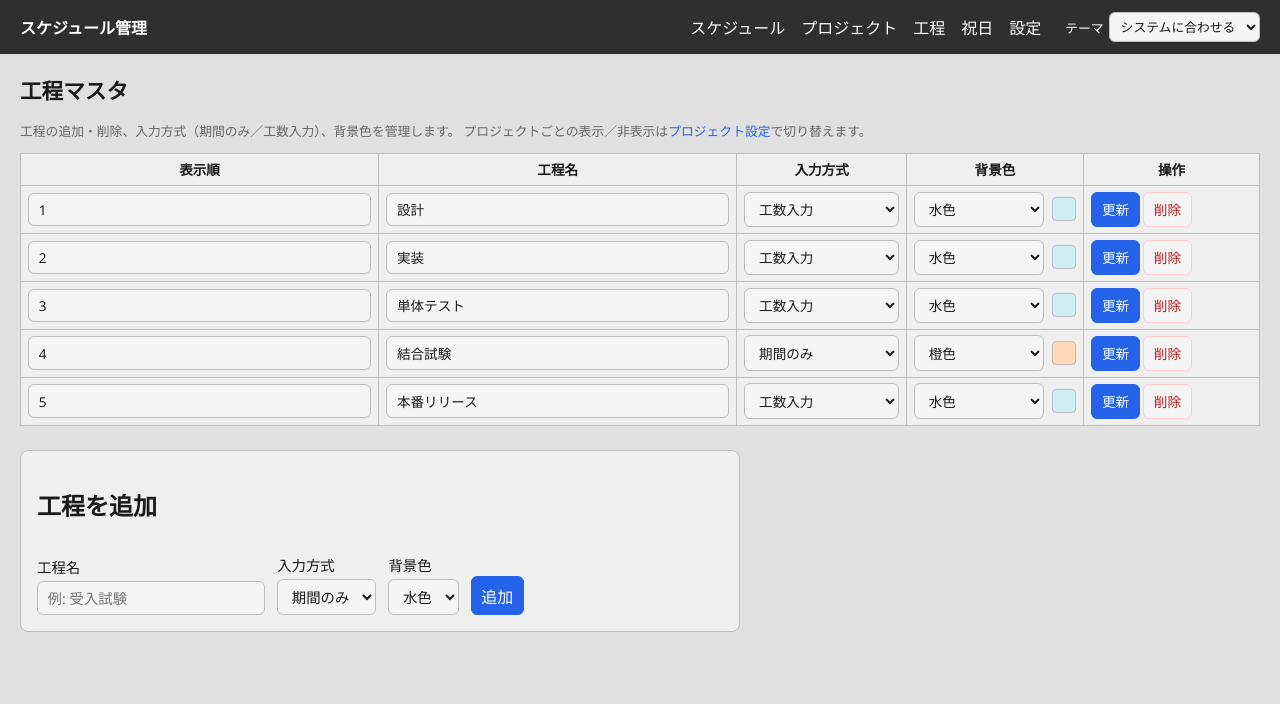
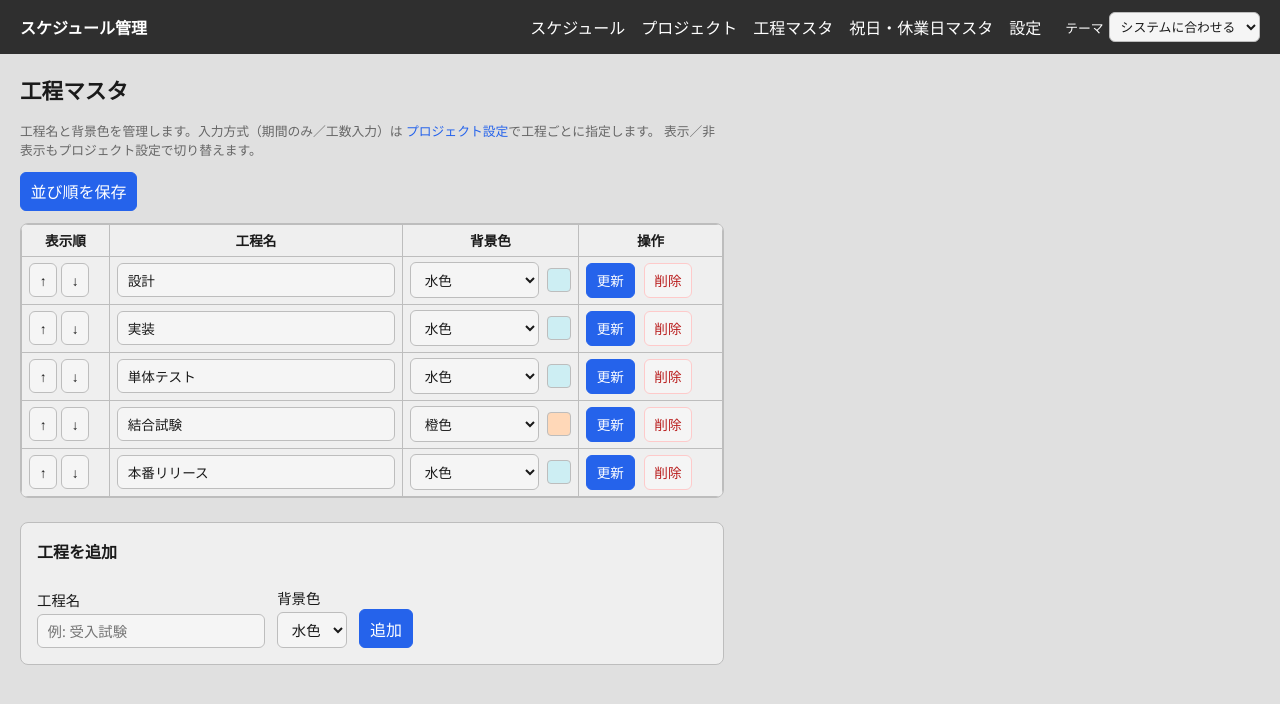
Before and after one commit to landwarrior/schedule_manager, a Flask app: page /phases in a window 1280 px wide. Shown: the top 704 px of the page. Run offline with Flask 3, Linux system fonts and the light colour scheme; data comes from the database, SQL or seed files in the repository.

Commit message:
マスタ関連の修正

```diff
--- a/app.py
+++ b/app.py
@@ -8,7 +8,6 @@ from calendar_util import (
     DECADE_LABELS,
     PHASE_COLOR_LABELS,
     PHASE_COLORS,
-    PHASE_INPUT_MODES,
     allocation_status,
     business_days,
     capacity,
@@ -41,6 +40,8 @@ from models import (
     set_allocation,
     update_phase_definition,
     update_project,
+    reorder_phase_definitions,
+    update_holiday,
     update_settings,
     update_theme,
 )
@@ -114,7 +115,11 @@ def _parse_project_phases(form) -> list[dict]:
         if enabled:
             enabled_count += 1
         config: dict = {"phase_id": phase_id, "enabled": enabled}
-        if phase["input_mode"] == "effort":
+        mode_raw = (form.get(f"input_mode_{phase_id}") or "effort").strip()
+        if mode_raw not in ("period", "effort"):
+            raise ValueError("入力方式が不正です")
+        config["input_mode"] = mode_raw
+        if mode_raw == "effort":
             config["total_effort"] = _parse_effort(form.get(f"total_{phase_id}"))
         else:
             start_raw = (form.get(f"period_{phase_id}_start_ym") or "").strip()
@@ -354,10 +359,10 @@ def projects_new():
             {
                 "phase_id": phase["id"],
                 "name": phase["name"],
-                "input_mode": phase["input_mode"],
                 "color": phase["color"],
                 "sort_order": index,
                 "enabled": True,
+                "input_mode": "period" if phase.get("legacy_key") == "integration" else "effort",
                 "total_effort": 0.0,
                 "start_ym": None,
                 "start_decade": None,
@@ -418,7 +423,6 @@ def phases_page():
             if action == "create":
                 create_phase_definition(
                     request.form.get("name") or "",
-                    request.form.get("input_mode") or "effort",
                     request.form.get("color") or "cyan",
                 )
                 flash("工程を追加しました", "ok")
@@ -426,11 +430,14 @@ def phases_page():
                 update_phase_definition(
                     int(request.form.get("phase_id")),
                     request.form.get("name") or "",
-                    request.form.get("input_mode") or "effort",
                     request.form.get("color") or "cyan",
-                    int(request.form.get("sort_order") or "0"),
                 )
                 flash("工程を更新しました", "ok")
+            elif action == "reorder":
+                order_raw = (request.form.get("phase_order") or "").strip()
+                ordered_ids = [int(part) for part in order_raw.split(",") if part.strip()]
+                reorder_phase_definitions(ordered_ids)
+                flash("表示順を保存しました", "ok")
             else:
                 raise ValueError("操作が不正です")
         except ValueError as exc:
@@ -440,7 +447,6 @@ def phases_page():
         "phases.html",
         phases=list_phase_definitions(),
         phase_colors=PHASE_COLORS,
-        phase_input_modes=PHASE_INPUT_MODES,
         phase_input_mode_label=phase_input_mode_label,
     )
 
@@ -467,6 +473,17 @@ def holidays():
         except ValueError as exc:
             flash(str(exc), "error")
     return render_template("holidays.html", holidays=list_holidays())
+
+
+@app.post("/holidays/<date_str>/update")
+def holidays_update(date_str: str):
+    try:
+        name = (request.form.get("name") or "").strip()
+        update_holiday(date_str, name)
+        flash("祝日を更新しました", "ok")
+    except ValueError as exc:
+        flash(str(exc), "error")
+    return redirect(url_for("holidays"))
 
 
 @app.post("/holidays/<date_str>/delete")
--- a/static/style.css
+++ b/static/style.css
@@ -22,8 +22,8 @@ html[data-theme="system"] {
   --phase-orange-text: #c2410c;
   --phase-green-bg: #d1fae5;
   --phase-green-text: #166534;
-  --phase-lavender-bg: #ede9fe;
-  --phase-lavender-text: #5b21b6;
+  --phase-lavender-bg: #d8cff5;
+  --phase-lavender-text: #4c1d95;
   --sticky-bg: #e8e8e8;
   --header-bg: #2f2f2f;
   --header-text: #ffffff;
@@ -65,8 +65,8 @@ html[data-theme="dark"] {
   --phase-orange-text: #fdba74;
   --phase-green-bg: #14532d;
   --phase-green-text: #bbf7d0;
-  --phase-lavender-bg: #3b3561;
-  --phase-lavender-text: #ddd6fe;
+  --phase-lavender-bg: #5c5685;
+  --phase-lavender-text: #ede9fe;
   --sticky-bg: #2e2e2e;
   --header-bg: #1a1a1a;
   --header-text: #d0d0d0;
@@ -108,8 +108,8 @@ html[data-theme="dark"] {
     --phase-orange-text: #fdba74;
     --phase-green-bg: #14532d;
     --phase-green-text: #bbf7d0;
-    --phase-lavender-bg: #3b3561;
-    --phase-lavender-text: #ddd6fe;
+    --phase-lavender-bg: #5c5685;
+    --phase-lavender-text: #ede9fe;
     --sticky-bg: #2e2e2e;
     --header-bg: #1a1a1a;
     --header-text: #d0d0d0;
@@ -442,6 +442,52 @@ fieldset {
 .data-table { width: 100%; }
 .actions form { margin: 0; }
 
+.master-page {
+  max-width: 44rem;
+}
+
+.master-table-wrap {
+  width: 100%;
+  background: var(--surface);
+  border: 1px solid var(--line);
+  border-radius: 8px;
+  overflow: hidden;
+  margin-bottom: 1rem;
+}
+
+.master-page .data-table {
+  width: 100%;
+  table-layout: fixed;
+}
+
+.master-table th,
+.master-table td {
+  overflow: hidden;
+  text-overflow: ellipsis;
+}
+
+.master-table .col-order { width: 5.5rem; }
+.master-table .col-date { width: 8.5rem; }
+.master-table .col-color { width: 11rem; }
+.master-table .col-actions { width: 9rem; }
+
+.master-add-panel {
+  margin-top: 0;
+}
+
+.master-add-panel h2 {
+  margin: 0 0 0.75rem;
+  font-size: 1rem;
+  font-weight: 600;
+}
+
+.phase-create-form { margin-top: 1.5rem; }
+
+.holiday-create-form {
+  margin-top: 0;
+  margin-bottom: 1rem;
+}
+
 .phase-config-list {
   display: flex;
   flex-direction: column;
@@ -488,10 +534,55 @@ fieldset {
   margin-top: 0.35rem;
 }
 
+.phase-mode-row {
+  margin-bottom: 0.5rem;
+}
+
+.phase-effort-fields[hidden],
+.phase-period-fields[hidden] {
+  display: none !important;
+}
+
+.phase-order-form {
+  margin-bottom: 0.75rem;
+}
+
+.phase-master-table .phase-order-actions {
+  display: inline-flex;
+  gap: 0.25rem;
+}
+
+.holiday-master-table input[type="text"] {
+  width: 100%;
+  max-width: 100%;
+  min-width: 0;
+}
+
+.master-table .actions {
+  white-space: nowrap;
+}
+
+.master-table .actions button + button {
+  margin-left: 0.35rem;
+}
+
+.sr-only {
+  position: absolute;
+  width: 1px;
+  height: 1px;
+  padding: 0;
+  margin: -1px;
+  overflow: hidden;
+  clip: rect(0, 0, 0, 0);
+  white-space: nowrap;
+  border: 0;
+}
+
 .phase-master-table input[type="text"],
 .phase-master-table input[type="number"],
 .phase-master-table select {
   width: 100%;
+  max-width: 100%;
   min-width: 0;
 }
 
@@ -524,8 +615,6 @@ fieldset {
 .color-sample.color-orange { background: var(--phase-orange-bg); }
 .color-sample.color-green { background: var(--phase-green-bg); }
 .color-sample.color-lavender { background: var(--phase-lavender-bg); }
-
-.phase-create-form { margin-top: 1.5rem; }
 
 /* Date / month picker */
 .dp-field {
--- a/templates/base.html
+++ b/templates/base.html
@@ -12,8 +12,8 @@
     <nav>
       <a href="{{ url_for('schedule') }}">スケジュール</a>
       <a href="{{ url_for('projects_list') }}">プロジェクト</a>
-      <a href="{{ url_for('phases_page') }}">工程</a>
-      <a href="{{ url_for('holidays') }}">祝日</a>
+      <a href="{{ url_for('phases_page') }}">工程マスタ</a>
+      <a href="{{ url_for('holidays') }}">祝日・休業日マスタ</a>
       <a href="{{ url_for('settings_page') }}">設定</a>
       <form class="theme-switcher" method="post" action="{{ url_for('settings_theme') }}">
         <input type="hidden" name="next" value="{{ request.full_path.rstrip('?') }}">
--- a/templates/phases.html
+++ b/templates/phases.html
@@ -1,45 +1,46 @@
 {% extends "base.html" %}
-{% block title %}工程 — スケジュール管理{% endblock %}
+{% block title %}工程マスタ — スケジュール管理{% endblock %}
 {% block content %}
+<section class="master-page">
 <section class="toolbar">
   <h1>工程マスタ</h1>
 </section>
 
 <p class="field-help">
-  工程の追加・削除、入力方式（期間のみ／工数入力）、背景色を管理します。
-  プロジェクトごとの表示／非表示は<a href="{{ url_for('projects_list') }}">プロジェクト設定</a>で切り替えます。
+  工程名と背景色を管理します。入力方式（期間のみ／工数入力）は
+  <a href="{{ url_for('projects_list') }}">プロジェクト設定</a>で工程ごとに指定します。
+  表示／非表示もプロジェクト設定で切り替えます。
 </p>
 
-<table class="data-table phase-master-table">
+<form method="post" id="phase-order-form" class="phase-order-form">
+  <input type="hidden" name="action" value="reorder">
+  <input type="hidden" name="phase_order" id="phase-order"
+         value="{{ phases | map(attribute='id') | join(',') }}">
+  <button type="submit">並び順を保存</button>
+</form>
+
+<div class="master-table-wrap">
+<table class="data-table master-table phase-master-table">
   <thead>
     <tr>
-      <th>表示順</th>
+      <th class="col-order">表示順</th>
       <th>工程名</th>
-      <th>入力方式</th>
-      <th>背景色</th>
-      <th>操作</th>
+      <th class="col-color">背景色</th>
+      <th class="col-actions">操作</th>
     </tr>
   </thead>
-  <tbody>
+  <tbody id="phase-master-list">
     {% for phase in phases %}
-      <tr>
+      <tr data-phase-id="{{ phase.id }}">
         <td>
-          <input type="number" name="sort_order" min="0" step="1"
-                 value="{{ phase.sort_order }}" class="sort-order-input"
-                 form="phase-update-{{ phase.id }}">
+          <span class="phase-order-actions">
+            <button type="button" class="secondary phase-move-up" aria-label="上へ">↑</button>
+            <button type="button" class="secondary phase-move-down" aria-label="下へ">↓</button>
+          </span>
         </td>
         <td>
           <input type="text" name="name" required value="{{ phase.name }}"
-                 form="phase-update-{{ phase.id }}">
-        </td>
-        <td>
-          <select name="input_mode" form="phase-update-{{ phase.id }}">
-            {% for mode in phase_input_modes %}
-              <option value="{{ mode }}" {% if phase.input_mode == mode %}selected{% endif %}>
-                {{ phase_input_mode_label(mode) }}
-              </option>
-            {% endfor %}
-          </select>
+                 form="phase-update-{{ phase.id }}" autocomplete="off">
         </td>
         <td>
           <div class="phase-color-cell">
@@ -64,6 +65,7 @@
     {% endfor %}
   </tbody>
 </table>
+</div>
 
 {% for phase in phases %}
   <form id="phase-update-{{ phase.id }}" method="post" hidden>
@@ -74,21 +76,13 @@
         action="{{ url_for('phases_delete', phase_id=phase.id) }}" hidden></form>
 {% endfor %}
 
-<section class="stack-form phase-create-form">
+<section class="stack-form master-add-panel phase-create-form">
   <h2>工程を追加</h2>
   <form method="post" class="inline-form">
     <input type="hidden" name="action" value="create">
     <label>
       工程名
-      <input type="text" name="name" required placeholder="例: 受入試験">
-    </label>
-    <label>
-      入力方式
-      <select name="input_mode">
-        {% for mode in phase_input_modes %}
-          <option value="{{ mode }}">{{ phase_input_mode_label(mode) }}</option>
-        {% endfor %}
-      </select>
+      <input type="text" name="name" required placeholder="例: 受入試験" autocomplete="off">
     </label>
     <label>
       背景色
@@ -101,4 +95,39 @@
     <button type="submit">追加</button>
   </form>
 </section>
+</section>
 {% endblock %}
+
+{% block scripts %}
+<script>
+(() => {
+  const list = document.getElementById("phase-master-list");
+  const orderInput = document.getElementById("phase-order");
+  if (!list || !orderInput) return;
+
+  function syncOrder() {
+    const ids = [...list.querySelectorAll("tr[data-phase-id]")].map(
+      (row) => row.dataset.phaseId
+    );
+    orderInput.value = ids.join(",");
+  }
+
+  list.addEventListener("click", (event) => {
+    const button = event.target.closest("button");
+    if (!button) return;
+    const row = button.closest("tr[data-phase-id]");
+    if (!row) return;
+    if (button.classList.contains("phase-move-up")) {
+      const prev = row.previousElementSibling;
+      if (prev) list.insertBefore(row, prev);
+      syncOrder();
+    }
+    if (button.classList.contains("phase-move-down")) {
+      const next = row.nextElementSibling;
+      if (next) list.insertBefore(next, row);
+      syncOrder();
+    }
+  });
+})();
+</script>
+{% endblock %}
```
Also changed, not shown: db.py (+55 -14 lines), models.py (+92 -51 lines), templates/holidays.html (+36 -13 lines), templates/project_form.html (+40 -11 lines).
